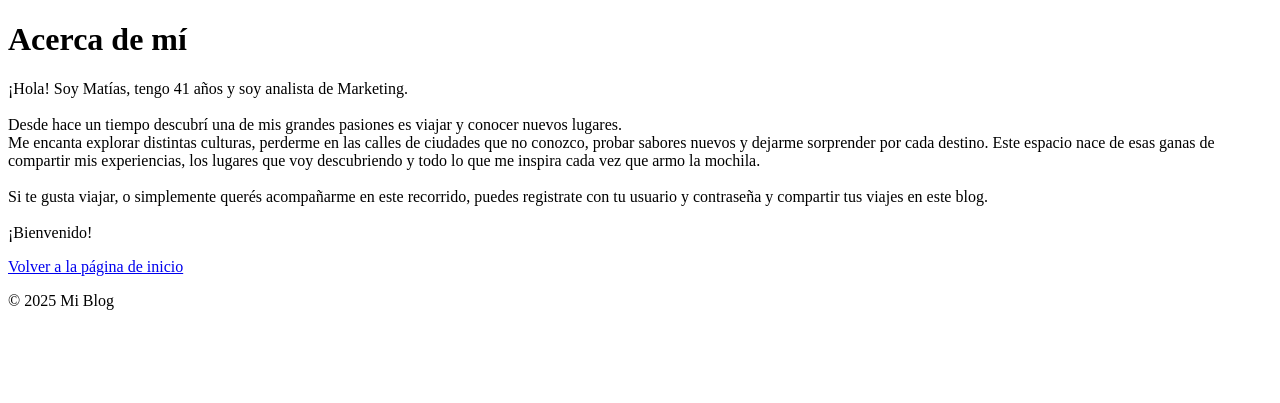
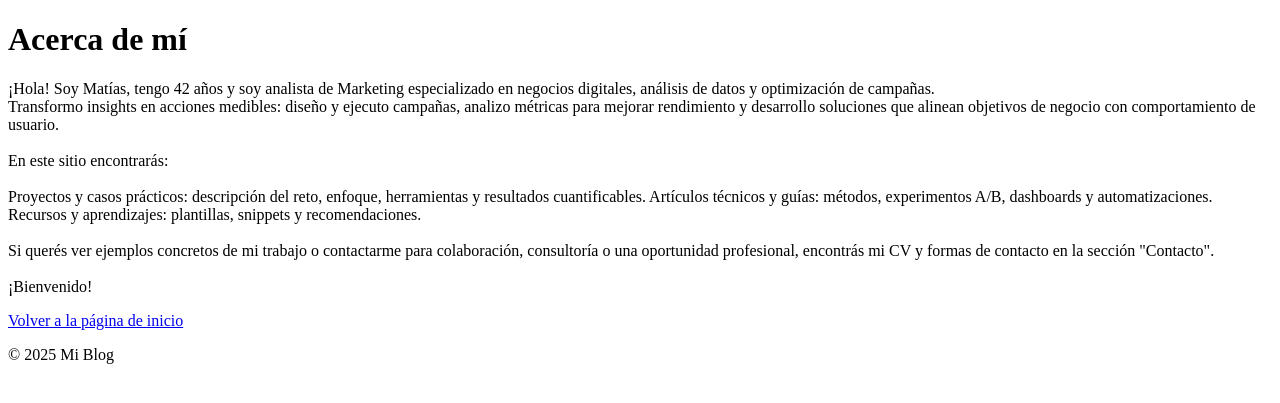
Before and after one commit to mato83/ProyectoFinal_Python, a Django app: page /acerca/ in a window 1280 px wide. Shown: the part 167-570 px from the top of the page. Run offline with Django 5.2, Linux system fonts and the light colour scheme.

Commit message:
Initial commit

```diff
--- a/mi_blog/blog/templates/blog/acerca.html
+++ b/mi_blog/blog/templates/blog/acerca.html
@@ -4,15 +4,20 @@
 
 {% block content %}
 <h1>Acerca de mí</h1>
-<p> ¡Hola! Soy Matías, tengo 41 años y soy analista de Marketing.
+<p> ¡Hola! Soy Matías, tengo 42 años y soy analista de Marketing especializado en negocios digitales, análisis de datos y optimización de campañas.
+    <br>
+    Transformo insights en acciones medibles: diseño y ejecuto campañas, analizo métricas para mejorar rendimiento y desarrollo soluciones que alinean objetivos de negocio con comportamiento de usuario.
     <br>
     <br>
-    Desde hace un tiempo descubrí una de mis grandes pasiones es viajar y conocer nuevos lugares.
-    <br>
-    Me encanta explorar distintas culturas, perderme en las calles de ciudades que no conozco, probar sabores nuevos y dejarme sorprender por cada destino. Este espacio nace de esas ganas de compartir mis experiencias, los lugares que voy descubriendo y todo lo que me inspira cada vez que armo la mochila.
+   En este sitio encontrarás:
+<br>
+<br>
+Proyectos y casos prácticos: descripción del reto, enfoque, herramientas y resultados cuantificables.
+Artículos técnicos y guías: métodos, experimentos A/B, dashboards y automatizaciones.
+Recursos y aprendizajes: plantillas, snippets y recomendaciones.
     <br>
     <br>
-    Si te gusta viajar, o simplemente querés acompañarme en este recorrido, puedes registrate con tu usuario y contraseña y compartir tus viajes en este blog.
+    Si querés ver ejemplos concretos de mi trabajo o contactarme para colaboración, consultoría o una oportunidad profesional, encontrás mi CV y formas de contacto en la sección "Contacto".
     <br>
     <br>
 
--- a/mi_blog/blog/templates/blog/contacto.html
+++ b/mi_blog/blog/templates/blog/contacto.html
@@ -6,7 +6,7 @@
 <h1>Página de Contacto</h1>
 
 <p>Por favor, envíanos tus preguntas o comentarios.</p>
-<p> info@viajes.com.ar</p>
+<p> info@matiasosorio.com.ar</p>
 <a href="{% url 'inicio' %}">Volver a la página de inicio</a>
 
 
```
Also changed, not shown: README.md.
